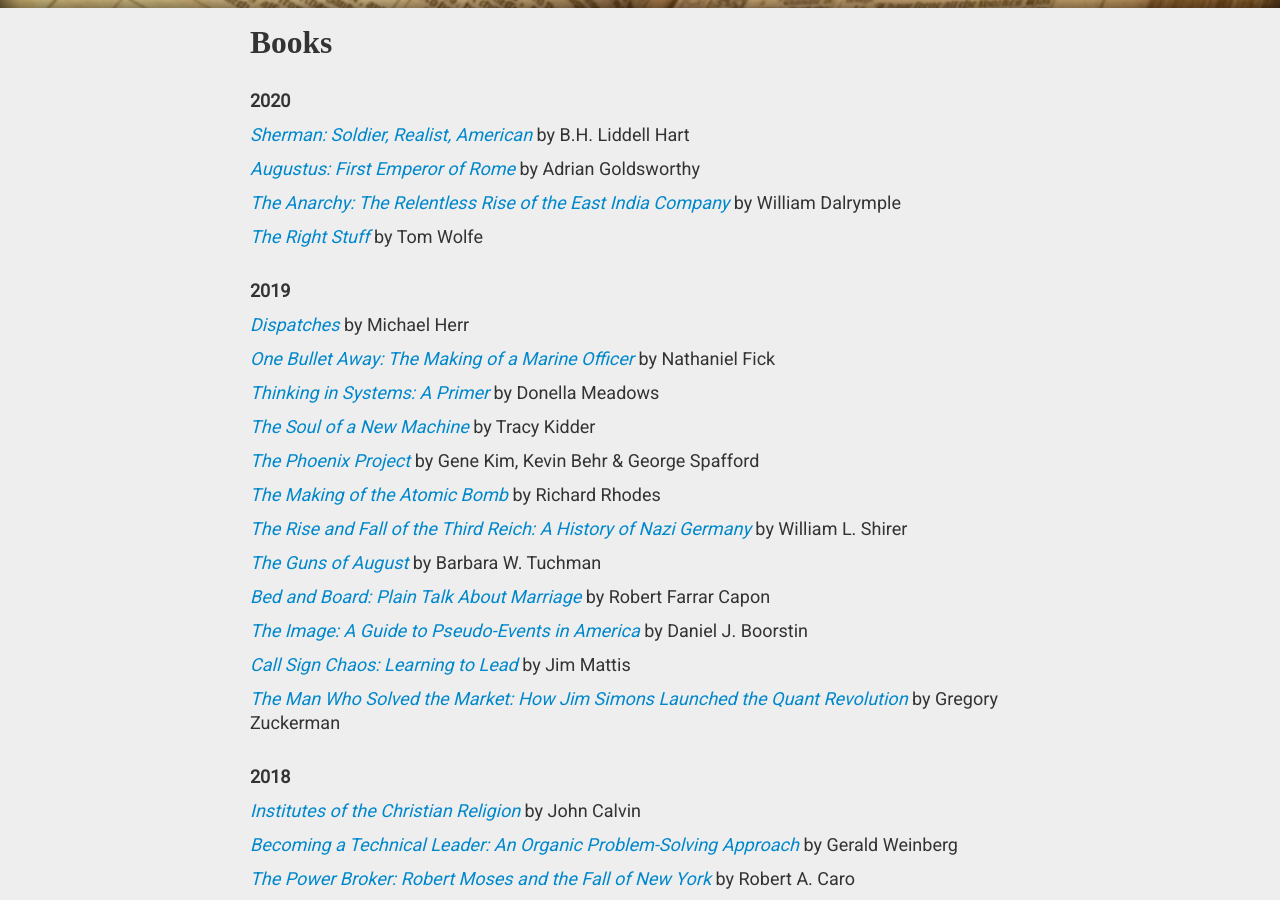
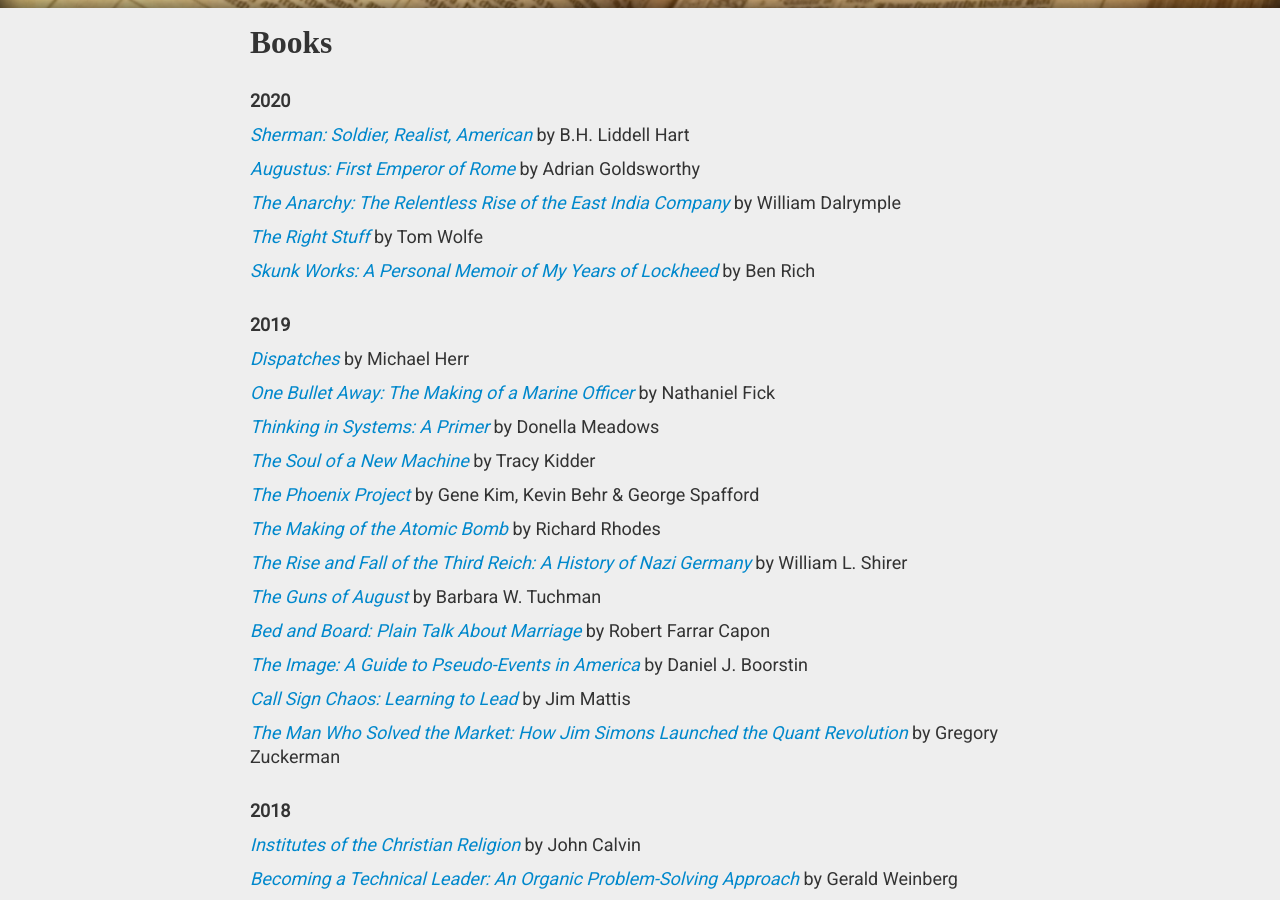
Before and after one commit to speric/speric.github.com, a Jekyll site: the page built from books/index.html, in a window 1280 px wide and 900 px high, scrolled down 315 px. Built offline with Jekyll 4.4.1, drawn with Linux system fonts in a browser that asks for light colours; some web fonts are replaced; comment, search, counter and statistics services are not loaded.

Commit message:
Add Skunk Works

```diff
--- a/books/index.html
+++ b/books/index.html
@@ -14,6 +14,7 @@
 <p><i><a href="https://www.amazon.com/Augustus-First-Emperor-Adrian-Goldsworthy/dp/0300216661">Augustus: First Emperor of Rome</a></i> by Adrian Goldsworthy</p>
 <p><i><a href="https://www.bloomsbury.com/uk/the-anarchy-9781408864371/">The Anarchy: The Relentless Rise of the East India Company</a></i> by William Dalrymple</p>
 <p><i><a href="https://www.audible.com/pd/The-Right-Stuff-Audiobook/B077K8CR41">The Right Stuff</a></i> by Tom Wolfe</p>
+<p><i><a href="https://www.audible.com/pd/Skunk-Works-Audiobook/B011LR4PW4">Skunk Works: A Personal Memoir of My Years of Lockheed</a></i> by Ben Rich</p>
 
 <br/>
 
```
